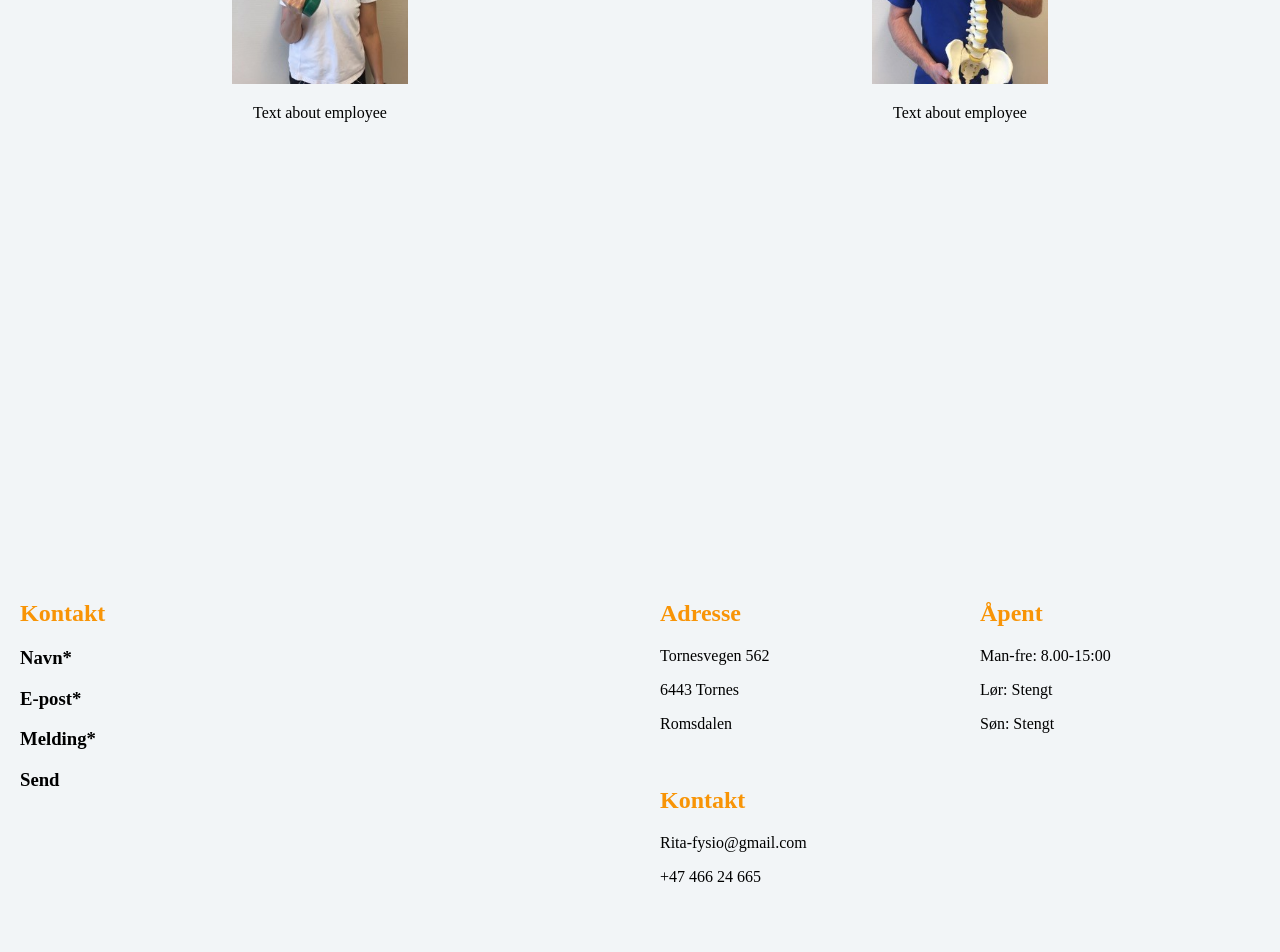
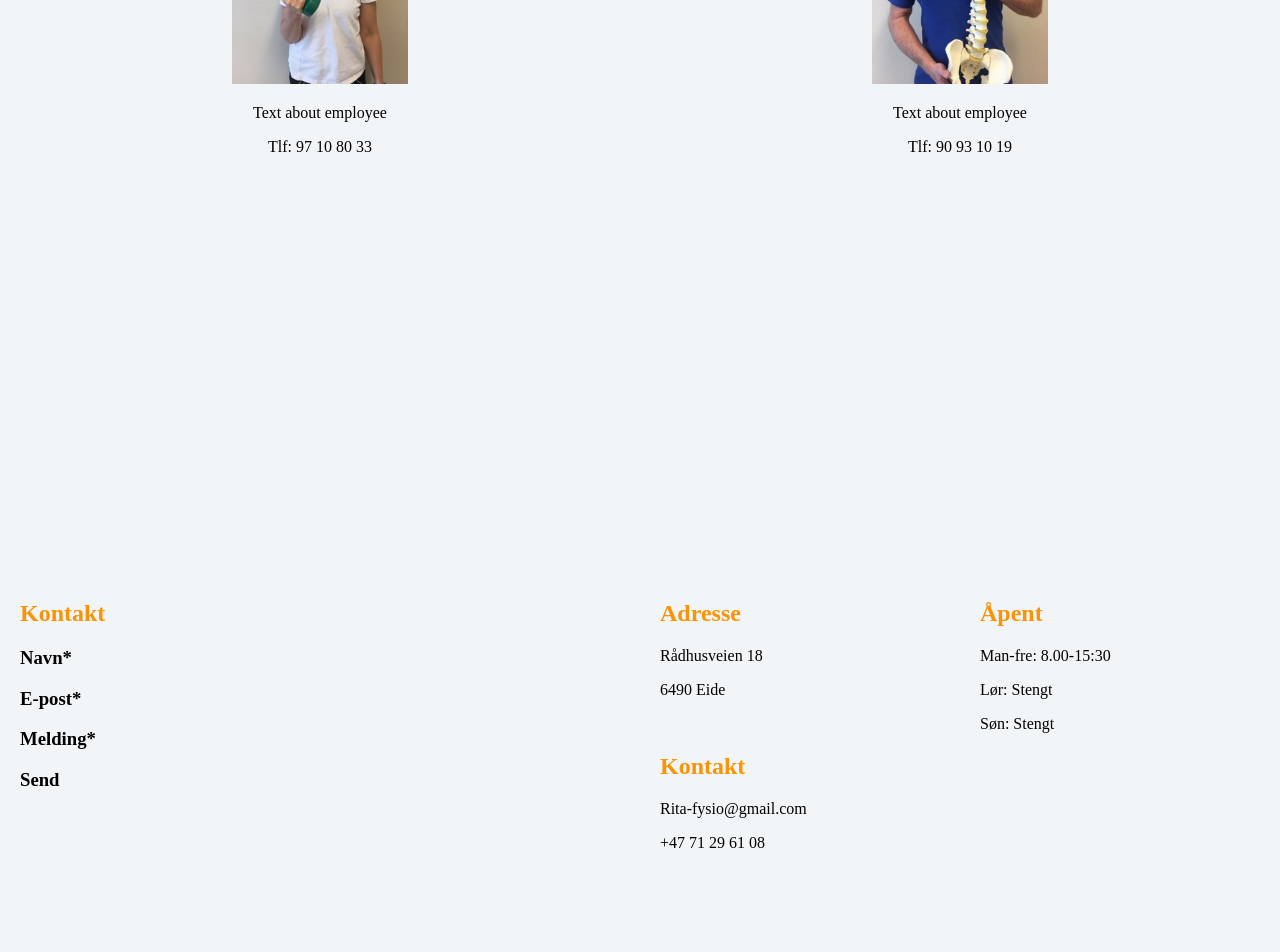
Before and after one commit to vegasag/FysioWebPage, an Angular app: page / in a window 1280 px wide. Shown: the part 1240-2192 px from the top of the page. Built offline with nearby package versions, Linux system fonts and the light colour scheme.

Commit message:
Replaces placeholderinformation regarding contact info and closing to the correct data

```diff
--- a/src/app/pages/contact-us/contact-us.component.html
+++ b/src/app/pages/contact-us/contact-us.component.html
@@ -8,17 +8,16 @@
     </div>
     <div class="side">
       <h2>Adresse</h2>
-      <p>Tornesvegen 562</p>
-      <p>6443 Tornes</p>
-      <p>Romsdalen</p>
+      <p>Rådhusveien 18</p>
+      <p>6490 Eide</p>
       <br>
       <h2>Kontakt</h2>
       <p>Rita-fysio@gmail.com</p>
-      <p>+47 466 24 665</p>
+      <p>+47 71 29 61 08</p>
     </div>
     <div class="side">
         <h2>Åpent</h2>
-        <p>Man-fre: 8.00-15:00</p>
+        <p>Man-fre: 8.00-15:30</p>
         <p>Lør: Stengt</p>
         <p>Søn: Stengt</p>
         <br>
--- a/src/app/pages/employees/employees.component.html
+++ b/src/app/pages/employees/employees.component.html
@@ -5,12 +5,14 @@
     <h1> Rita Hansgård </h1>
     <img src="/assets/images/rita-profile.jpeg"/>
     <p>Text about employee</p>
+    <p>Tlf: 97 10 80 33</p>
 
   </div>
   <div>
     <h1> Kjell Erik Tveten </h1>
     <img src="/assets/images/kjellErik-profile.jpeg"/>
     <p>Text about employee</p>
+    <p>Tlf: 90 93 10 19</p>
 
 
   </div>
```
